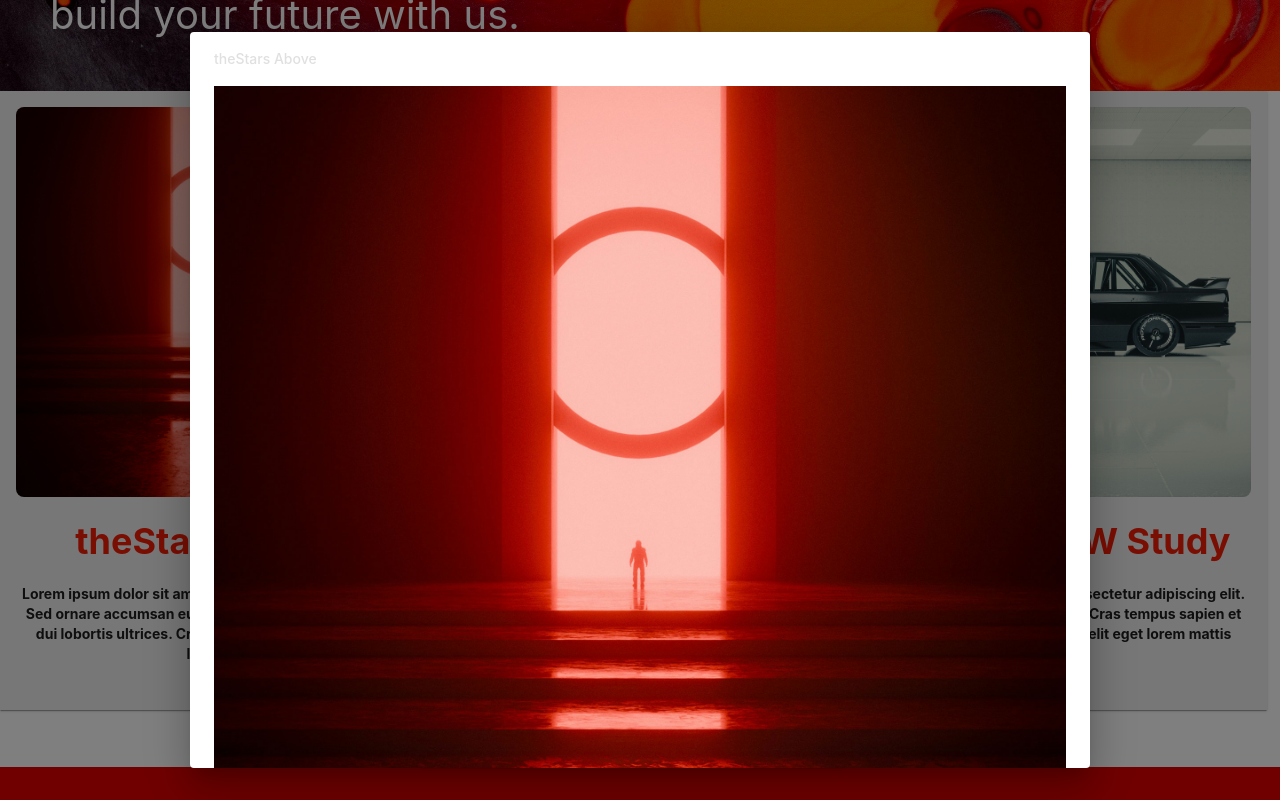
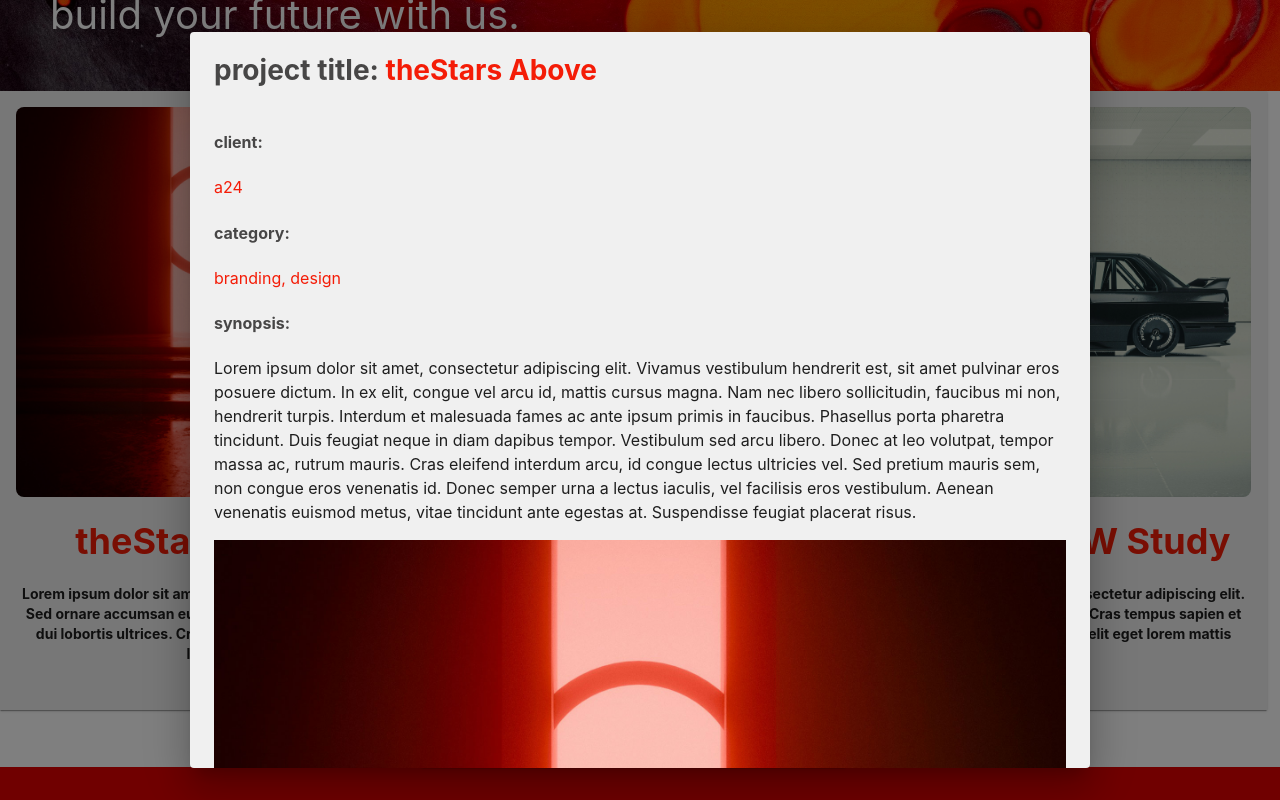
Before and after one commit to CRUX56/oynx, a React (Create React App) app: page / in a window 1280 px wide. Both pictures are taken after a click on the button 211 px from the left and 993 px from the top of the page. Shown: the part 593-1393 px from the top of the page. Built offline with nearby package versions, Linux system fonts and the light colour scheme; some icons are missing.

Commit message:
Completed Portfolio Dialog
-completed portfolio dialog creation.

```diff
--- a/src/components/FeaturesSection.js
+++ b/src/components/FeaturesSection.js
@@ -41,8 +41,12 @@ export default function FeaturesSection({ features }) {
         open={!!selectedItem}
         onClose={() => setSelectedItem(null)}
         title={selectedItem?.name}
+        client={selectedItem?.client}
+        category={selectedItem?.category}
+        synopsis={selectedItem?.synopsis}
         content={selectedItem?.content}
         image={selectedItem?.image}
+        portfolioGallery={selectedItem?.portfolioImages}
       />
     </Box>
   );
--- a/src/components/PortfolioSection.js
+++ b/src/components/PortfolioSection.js
@@ -33,6 +33,9 @@ const PortfolioSection = () => {
         open={!!selectedItem}
         onClose={() => setSelectedItem(null)}
         title={selectedItem?.name}
+        client={selectedItem?.client}
+        category={selectedItem?.category}
+        synopsis={selectedItem?.synopsis}
         content={selectedItem?.description}
         image={selectedItem?.image}
       />
--- a/src/components/ui/ReusableDialog.js
+++ b/src/components/ui/ReusableDialog.js
@@ -1,8 +1,27 @@
 import React from "react";
-import { Dialog, DialogTitle, DialogContent, IconButton } from "@mui/material";
+import {
+  Dialog,
+  DialogTitle,
+  DialogContent,
+  IconButton,
+  DialogContentText,
+  useTheme,
+} from "@mui/material";
 import CloseIcon from "@mui/icons-material/Close";
 
-const ReusableDialog = ({ open, onClose, title, content, image }) => {
+const ReusableDialog = ({
+  open,
+  onClose,
+  title,
+  client,
+  category,
+  synopsis,
+  content,
+  image,
+  portfolioGallery,
+}) => {
+  const theme = useTheme();
+
   return (
     <Dialog
       open={open}
@@ -14,13 +33,27 @@ const ReusableDialog = ({ open, onClose, title, content, image }) => {
           height: "100vh",
           overflowY: "auto",
           margin: 0,
-          backgroundColor: "#fff",
-          justifyContent: "flex-end",
+          backgroundColor: theme?.palette?.background?.default,
+          justifyContent: theme?.generalLayout?.alignItems[2],
         },
       }}
     >
-      <DialogTitle>
-        {title}
+      <DialogTitle
+        sx={{
+          ...theme?.components?.portfolioDialog?.dialogHeader,
+        }}
+      >
+        <span
+          style={{
+            color: theme?.palette?.text?.darkGray,
+            textTransform:
+              theme?.components?.portfolioDialog?.dialogHeader?.projectTitle
+                ?.textTransform,
+          }}
+        >
+          Project Title:{" "}
+        </span>
+        <span style={{ color: theme?.palette?.primary?.accent }}>{title}</span>
         <IconButton
           aria-label="close"
           onClick={onClose}
@@ -30,10 +63,29 @@ const ReusableDialog = ({ open, onClose, title, content, image }) => {
         </IconButton>
       </DialogTitle>
       <DialogContent>
-        {/* Map through images that are passed via props here */}
-        {image && !Array.isArray(image) && (
+        <DialogContentText>
+          <div
+            className="project-details"
+            style={{ ...theme?.components?.portfolioDialog?.projectDetails }}
+          >
+            <h4 style={{ color: theme?.palette?.text?.darkGray }}>client:</h4>{" "}
+            <span style={{ color: theme?.palette?.primary?.accent }}>
+              {client}
+            </span>
+            <h4 style={{ color: theme?.palette?.text?.darkGray }}>category:</h4>{" "}
+            <span style={{ color: theme?.palette?.primary?.accent }}>
+              {Array.isArray(category) ? category.join(", ") : category}
+            </span>
+          </div>
+          <div className="project-synopsis">
+            <h4 style={{ color: theme?.palette?.text?.darkGray }}>synopsis:</h4>{" "}
+            <p style={{ color: theme?.palette?.text?.dark }}>{synopsis}</p>
+          </div>
+        </DialogContentText>
+        {/* Show main image if present */}
+        {image && (
           <img
-            src={image}
+            src={typeof image === "string" ? image : image.src}
             alt={title}
             style={{
               maxWidth: "100%",
@@ -42,9 +94,15 @@ const ReusableDialog = ({ open, onClose, title, content, image }) => {
             }}
           />
         )}
-
-        {Array.isArray(image) &&
-          image.map((img, index) => (
+        {/* Show related images from portfolioGallery, skipping the main image if duplicated */}
+        {Array.isArray(portfolioGallery) &&
+          portfolioGallery
+            .filter(
+              (img) =>
+                (typeof image === "string" && img.src !== image) ||
+                (typeof image === "object" && img.src !== image.src)
+            )
+            .map((img, index) => (
               <img
                 key={index}
                 src={img.src}
--- a/src/theme/onxy.js
+++ b/src/theme/onxy.js
@@ -27,6 +27,7 @@ const onyxTheme = createTheme({
       highlight: "#F41C07",
       primary: "#E0E0E0",
       dark: "#1e1e1e",
+      darkGray: "#474646",
       secondary: "#B0BEC5",
       disabled: "#9E9E9E",
       warn: "#ff2222ff",
@@ -94,6 +95,34 @@ const onyxTheme = createTheme({
           justifyContent: "center",
           mb: 2,
           fontSize: "large",
+        },
+      },
+    },
+    portfolioDialog: {
+      dialogHeader: {
+        fontSize: "28px",
+        fontWeight: "700",
+        projectTitle: {
+          textTransform: "lowercase",
+        },
+        projectDetails: {
+          display: "flex",
+          flexDirection: "row",
+          alignItems: "baseline",
+          columnGap: "10px",
+          fontSize: "36px",
+          fontWeight: "400",
+          projectContent: {
+            fontWeight: "300",
+            fontSize: "24px",
+            lineHeight: 1.5,
+          },
+        },
+        projectImages: {
+          borderRadius: "8px",
+          maxWidth: "100%",
+          height: "auto",
+          marginBottom: "16px",
         },
       },
     },
```
Lines whose indentation alone changed are shown as unchanged.
